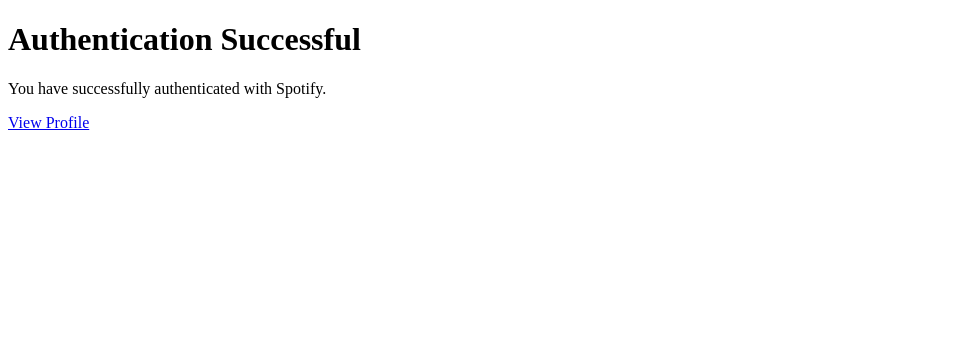
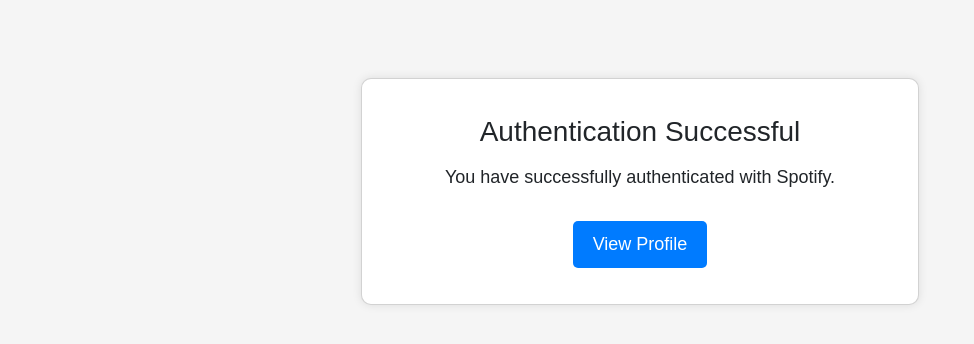
Before and after one commit to ArhipDolya/MelodyMasterQuiz, a Django app: page /callback/ in a window 1280 px wide. Shown: the top 344 px of the page, without its empty margins (0-974 px from the left). Run offline with Django 4.2, Linux system fonts and the light colour scheme; data that the repository does not hold is empty.

Commit message:
Add some styling for callback.html and profile.html and add javascript functionality for hiding and revealing user email

```diff
--- /dev/null
+++ b/package.json
@@ -0,0 +1,5 @@
+{
+  "dependencies": {
+    "axios": "^1.4.0"
+  }
+}
--- /dev/null
+++ b/spotify_auth_app/static/css/callback.css
@@ -0,0 +1,45 @@
+
+body {
+    background-color: #f5f5f5;
+    font-family: Arial, sans-serif;
+}
+
+.container {
+    width: 100%;
+    max-width: 1200px;
+    margin: 0 auto;
+    padding: 30px;
+    box-sizing: border-box;
+}
+
+.card {
+    background-color: #fff;
+    border-radius: 10px;
+    box-shadow: 0 0 10px rgba(0, 0, 0, 0.1);
+    padding: 20px;
+    text-align: center;
+}
+
+.card-title {
+    font-size: 28px;
+    margin-bottom: 15px;
+}
+
+.card-text {
+    font-size: 18px;
+    margin-bottom: 30px;
+}
+
+.btn-primary {
+    background-color: #007bff;
+    border: none;
+    padding: 10px 20px;
+    font-size: 18px;
+    color: #fff;
+    border-radius: 5px;
+    text-decoration: none;
+}
+
+.btn-primary:hover {
+    background-color: #0056b3;
+}
--- a/spotify_auth_app/templates/callback.html
+++ b/spotify_auth_app/templates/callback.html
@@ -1,11 +1,27 @@
 {% extends 'base.html' %}
+
+{% load static %}
 
 {% block title %}
     <title>Callback</title>
 {% endblock %}
 
+{% block cssLink %}
+    <link rel="stylesheet" href="{% static 'css/callback.css' %}">
+{% endblock %}
+
 {% block content %}
-    <h1>Authentication Successful</h1>
-    <p>You have successfully authenticated with Spotify.</p>
-    <a href="{% url 'profile' %}">View Profile</a>
+    <div class="container mt-5">
+        <div class="row justify-content-center">
+            <div class="col-md-6">
+                <div class="card">
+                    <div class="card-body">
+                        <h1 class="card-title">Authentication Successful</h1>
+                        <p class="card-text">You have successfully authenticated with Spotify.</p>
+                        <a href="{% url 'profile' %}" class="btn btn-primary">View Profile</a>
+                    </div>
+                </div>
+            </div>
+        </div>
+    </div>
 {% endblock %}
--- a/templates/base.html
+++ b/templates/base.html
@@ -6,6 +6,12 @@
     <meta charset="UTF-8">
     <meta name="viewport" content="width=device-width, initial-scale=1.0">
     <link rel="icon" type="image/x-icon" href="{% static 'favicon.ico' %}">
+    <link href="https://cdn.jsdelivr.net/npm/bootstrap@5.3.0/dist/css/bootstrap.min.css" rel="stylesheet">
+
+    {% block cssLink %}
+
+    {% endblock %}
+
     {% block title %}
 
     {% endblock %}
```
Also changed, not shown: spotify_auth_app/static/css/profile.css (added, +62 -0 lines), spotify_auth_app/templates/profile.html (+39 -6 lines), db.sqlite3, package-lock.json (added).
